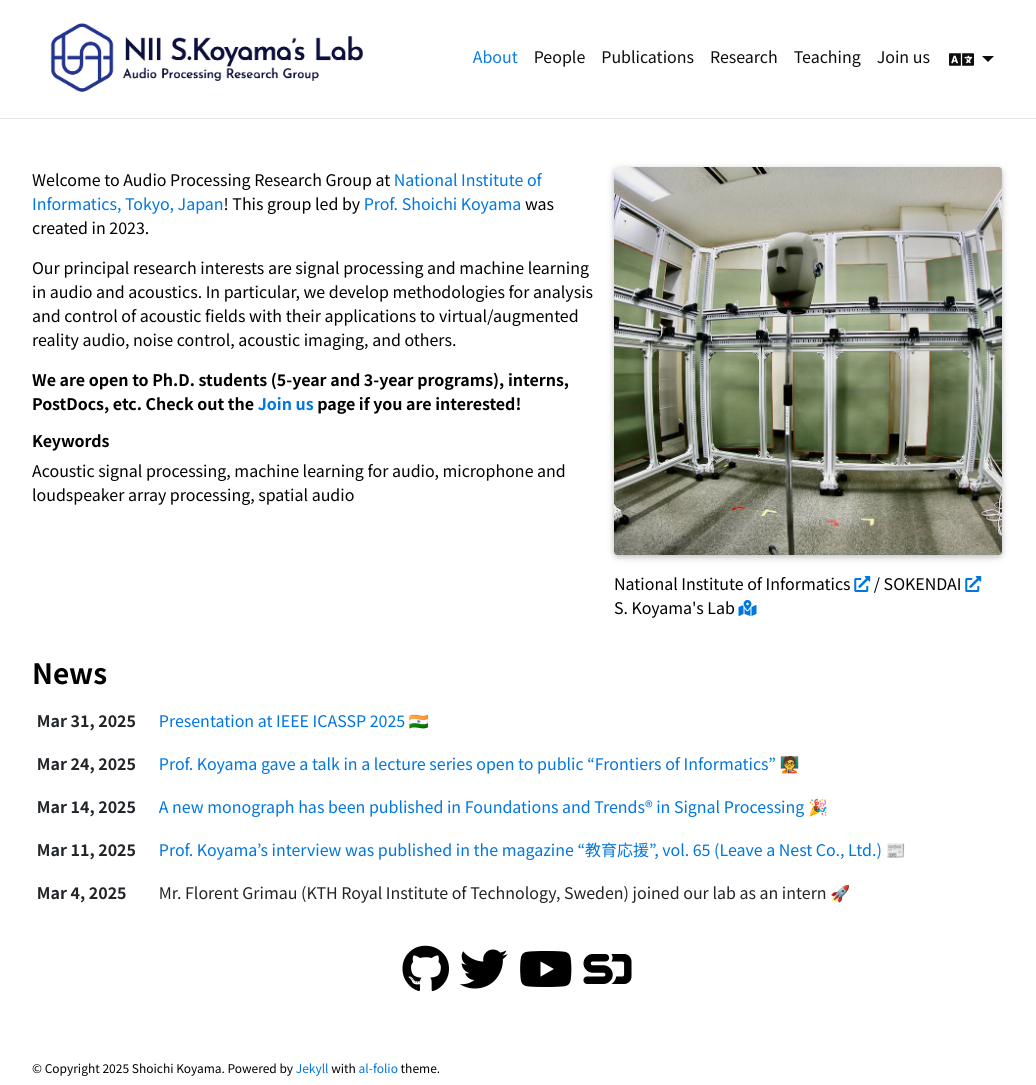
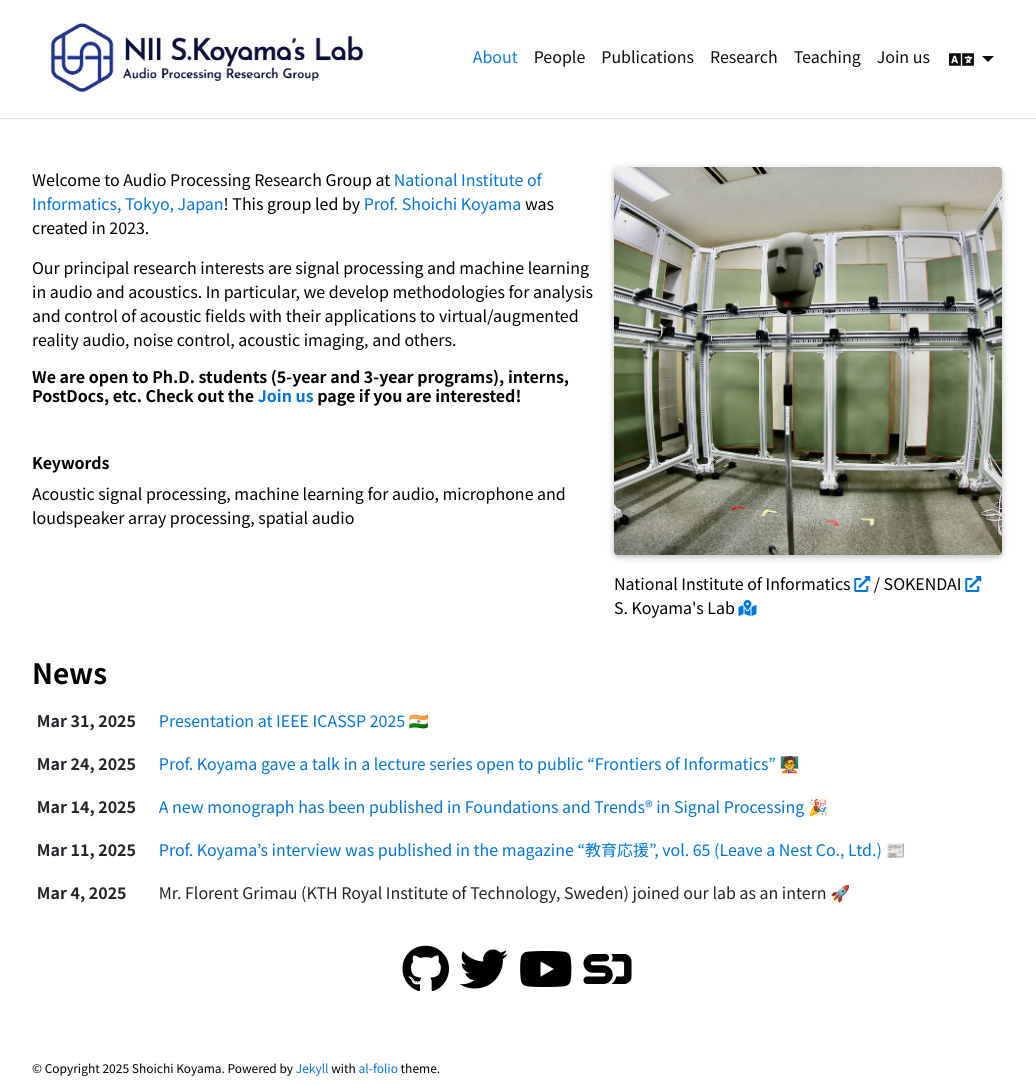
Before and after one commit to skoyamalab/skoyamalab.github.io, a Jekyll site: the page built from _pages/about.md, in a window 1280 px wide and 1085 px high. Shown: the whole window, without its empty margins (123-1159 px from the left). Built offline with Jekyll 4.4.1, drawn with Linux system fonts in a browser that asks for light colours; full-size pictures stand in for the smaller copies a plugin makes; comment, search, counter and statistics services are not loaded; a style sheet for code colours, icons or effects is not loaded.

Commit message:
updated style

```diff
--- a/_pages/about.md
+++ b/_pages/about.md
@@ -24,7 +24,9 @@
 
 Our principal research interests are signal processing and machine learning in audio and acoustics. In particular, we develop methodologies for analysis and control of acoustic fields with their applications to virtual/augmented reality audio, noise control, acoustic imaging, and others.
 
-<b>We are open to Ph.D. students (5-year and 3-year programs), interns, PostDocs, etc. Check out the [Join us](recruitment/) page if you are interested!</b>
+###### We are open to Ph.D. students (5-year and 3-year programs), interns, PostDocs, etc. Check out the [Join us](recruitment/) page if you are interested!
+
+<br />
 
 ###### Keywords
 Acoustic signal processing, machine learning for audio, microphone and loudspeaker array processing, spatial audio
```
Also changed, not shown: _pages_ja/about.md (+3 -1 lines), _layouts/bib.html (indentation only).
